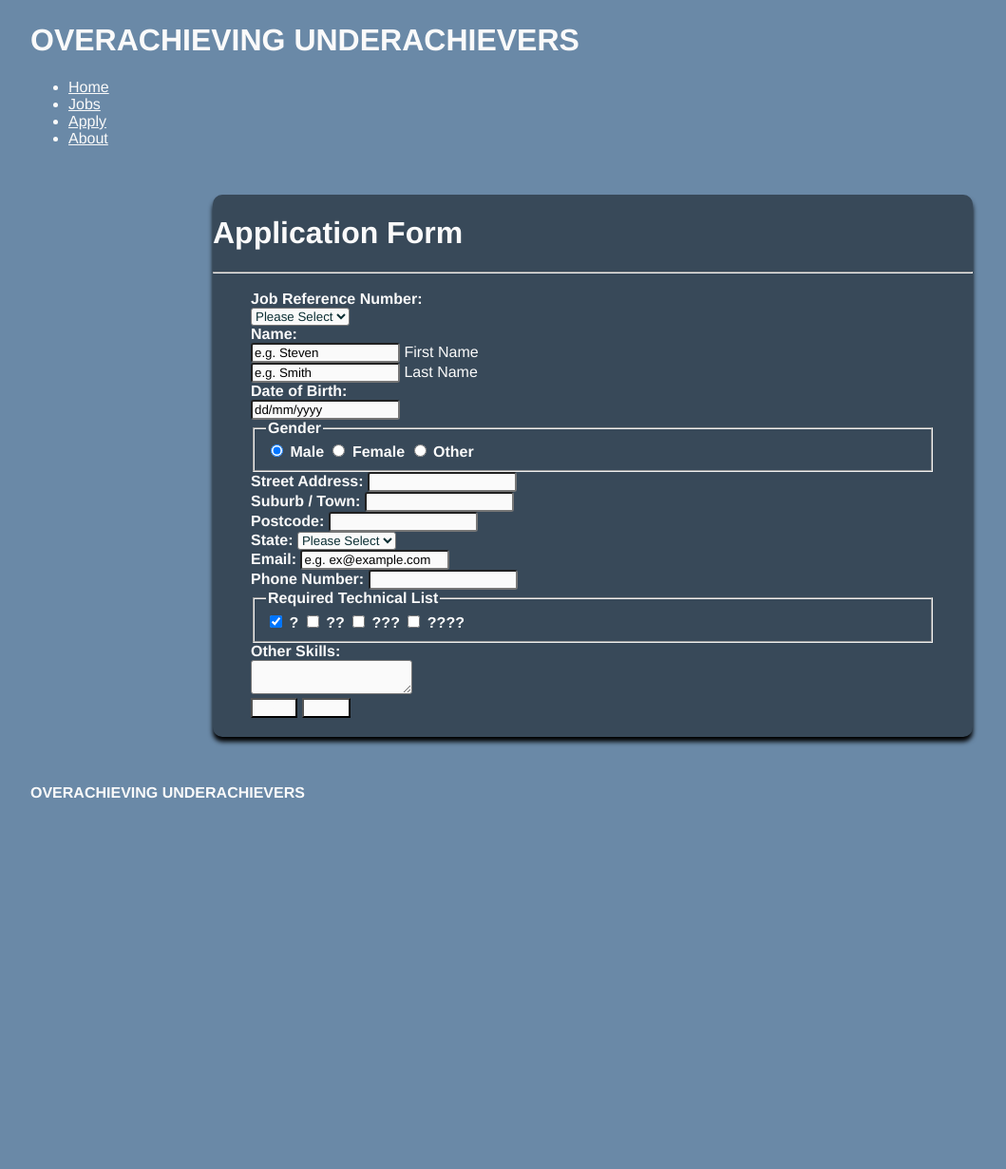
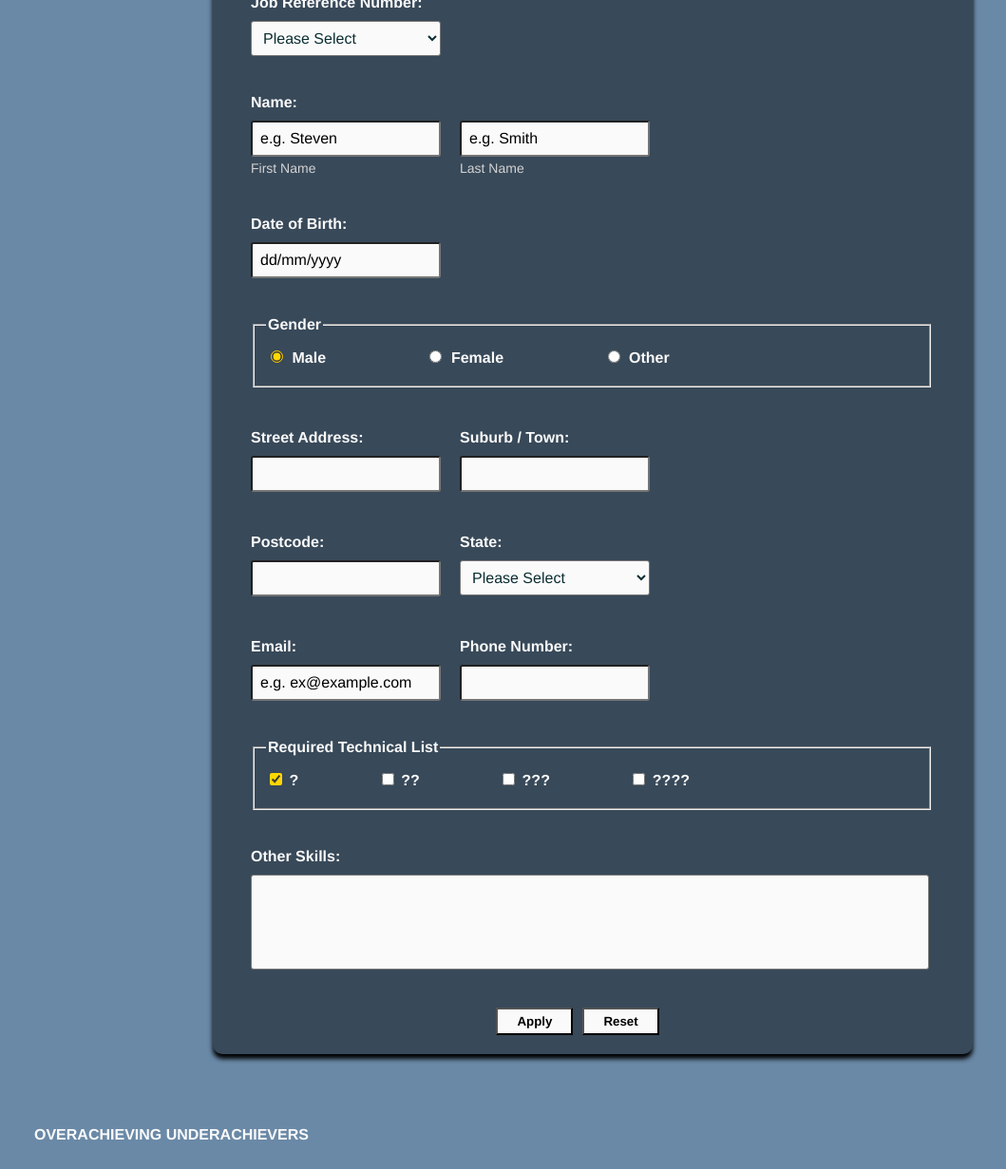
Before and after one commit to OverachievingUnderachievers/OverachievingUnderachievers_Part1, a PHP site: page /apply.html in a window 1280 px wide. Shown: the part 309-1540 px from the top of the page at 95% size, without its empty margins (16-1075 px from the left). Before the commit the page ends 1150 px from the top, so only its background shows below. Run offline with PHP 8.4, Linux system fonts and the light colour scheme.

Commit message:
Add files via upload

```diff
--- a/Styles/apply.css
+++ b/Styles/apply.css
@@ -1,18 +1,84 @@
 * {
+    box-sizing: border-box;
     font-family: Helvetica, sans-serif;
     color: #fafafa;
 }
 
-/*-----------------------------------------------------------------------
-APPLY PAGE CSS START
-Written By: Harry Webb
------------------------------------------------------------------------*/
+body {
+    margin: 0px;
+    padding: 0px;
+    background-color: #6A89A7;
+}
 
-.apply-body {
-    background-color: #6a89a7;
-    padding-left: 40px;
-    padding-right: 40px;
+.section-container {
+    margin: auto;
+    width: 95%;
+    overflow: hidden;
 }
+
+/* NAV STYLE */
+
+header {
+    background: #384959;
+    color: #fafafa;
+    padding-top: 40px;
+    border-bottom: #fafafa 2px solid;
+    padding-bottom: 40px;
+}
+
+header a {
+    color: #fafafa;
+    font-size: 19px;
+    text-decoration: none;
+    text-transform: uppercase;
+}
+
+header img {
+    max-width: 5%;
+    height: auto;
+    float: left;
+    padding-right: 20px;
+    padding: 0;
+    margin: 0;
+}
+
+header #logo-text h1 {
+    margin: 0;
+    font-size: 28px;
+    letter-spacing: 1.5px;
+    font-weight: bold;
+    text-decoration: none;
+    color: #fafafa;
+    text-transform: uppercase;
+    float: left;
+    padding-top: 20px;
+    padding-left: 2%;
+}
+
+header ul {
+    margin: 0;
+    padding: 0;
+}
+
+header li {
+    float: left;
+    display: inline;
+    padding-left: 20px;
+    padding-right: 20px;
+    padding-top: 24px;
+}
+
+header nav {
+    float: right;
+}
+
+li a:hover {
+    color: #FFD700;
+    transition: 0.15s ease-in;
+}
+
+/***********************************************/
+/* apply page css */
 
 .apply-page {
     max-width: 800px;
@@ -24,12 +90,26 @@ Written By: Harry Webb
 }
 
 .apply-main {
-    padding-inline: 40px;
+    padding-left: 40px;
 }
 
 .apply-header {
     padding-top: 1px;
     padding-bottom: 10px;
+}
+
+.apply-header h1 {
+    margin: 0;
+    font-size: 28px;
+    letter-spacing: 1.5px;
+    font-weight: bold;
+    text-decoration: none;
+    color: #fafafa;
+    text-transform: uppercase;
+    text-align: center;
+    padding-top: 38px;
+    padding-bottom: 20px;
+    padding-left: 2%;
 }
 
 .apply-h1 {
@@ -45,95 +125,148 @@ Written By: Harry Webb
 }
 
 .apply-input {
+    width: 200px;
+    padding: 8px;
+    font-size: 16px;
     border-radius: 3px;
     background-color: #fafafa;
     color: #0b2e33;
+    accent-color: #FFD700;
 }
 
-.apply-button {
-    background-color: #fafafa;
-}
-
-.apply-label {
-    font-weight: bold;
-}
-
-.apply-fieldset {
-    font-weight: bold;
-}
 
 .apply-input::placeholder {
     color: black
 }
 
-.apply-footer {
-    margin: 10px;
-    text-align: center;
-    background-color: #384959;
+.gender-input {
+    margin-right: 5px;
+    font-size: 16px;
+    border-radius: 3px;
+    background-color: #fafafa;
+    color: #0b2e33;
+    accent-color: #FFD700;
 }
 
-/* NAV BAR START */
-.apply-nav-header {
-    background: #384959;
-    color: #fafafa;
-    padding-top: 0%;
-    border-bottom: #fafafa 3px solid;
-    padding-bottom: 6%;
-    border-radius: 2px;
+.gender-label {
+    font-weight: bold;
+    margin-right: 100px;
 }
 
-.apply-nav-header a {
-    color: #fafafa;
-    font-size: 16px;
-    text-decoration: none;
-    text-transform: uppercase;
+.apply-gender{
+    width: 0px;
+    padding: 0px;
+    font-size: 0px;
 }
 
-.apply-nav-header img {
-    max-width: 5%;
-    height: auto;
-    float: left;
-    padding: 4px;
-    margin: 0;
+.tech-input {
+    font-size: 16px;
+    border-radius: 3px;
+    background-color: #fafafa;
+    color: #0b2e33;
+    accent-color: #FFD700;
 }
 
-.apply-nav-header #logo-text h1 {
-    margin: 0;
-    font-size: 16px;
-    letter-spacing: 1px;
+.tech-label {
     font-weight: bold;
-    text-decoration: none;
-    color: #fafafa;
-    text-transform: uppercase;
-    float: left;
-    padding-top: 20px;
-    padding-left: 1%;
+    margin-right: 79px;
 }
 
-.apply-nav-header ul {
-    margin: 0;
-    padding: 0;
+/* ------------------------------------------------------- */
+.apply-row {
+    display: flex;
+    gap: 20px;
+    margin-bottom: 40px;
 }
 
-.apply-nav-header li {
-    float: left;
-    display: inline;
+.input-name {
+    display: flex;
+    flex-direction: column;
+    align-items: flex-start;
+}
+
+.input-name input {
+    width: 200px;
+    padding: 8px;
+    font-size: 16px;
+}
+
+.input-name label {
+    margin-bottom: 2px;
+    margin-top: 4px;
+    font-size: 14px;
+    color: lightgray;
+}
+
+.input-group {
+    display: flex;
+    flex-direction: column;
+    align-items: flex-start;
+}
+
+.input-group input {
+    width: 200px;
+    padding: 8px;
+    font-size: 16px;
+}
+
+.input-group label {
+    margin-top: 4px;
+}
+
+/* ----------------------------------------------------------- */
+
+.apply-button {
     padding-left: 20px;
     padding-right: 20px;
-    padding-top: 20px;
+    padding-top: 5px;
+    padding-bottom: 5px;
+    background-color: #fafafa;
+    font-weight: bold;
+    color: black;
 }
 
-.apply-nav-header nav {
-    float: right;
+.button-container {
+    display: flex;
+    padding-left: 34%;
+    gap: 10px;
 }
 
-.apply-nav-li a:hover {
-    color: #FFD700;
-    transition: 0.1s ease-in;
+.apply-button:hover {
+    background-color: #FFD700;
+    transition: ease-in 0.15s;
+    cursor: pointer;
+
 }
-/* NAV BAR END */
 
-/*-----------------------------------------------------------------------
-APPLY PAGE CSS END
-Written By: Harry Webb
------------------------------------------------------------------------*/
+.apply-label {
+    font-weight: bold;
+    padding-bottom: 10px;
+    display: block;
+}
+
+.apply-fieldset {
+    width: 94%;
+    padding-top: 15px;
+    padding-bottom: 20px;
+    font-weight: bold;
+}
+
+#other-skills {
+    resize: none;
+    width: 94%;
+    height: 100px;
+}
+
+/* ******************************** */
+/* footer css */
+
+
+footer {
+    padding-left: 20px;
+    padding-right: 20px;
+    padding-top: 5px;
+    padding-bottom: 5px;
+    font-weight: bold;
+    color: black;
+}
```
